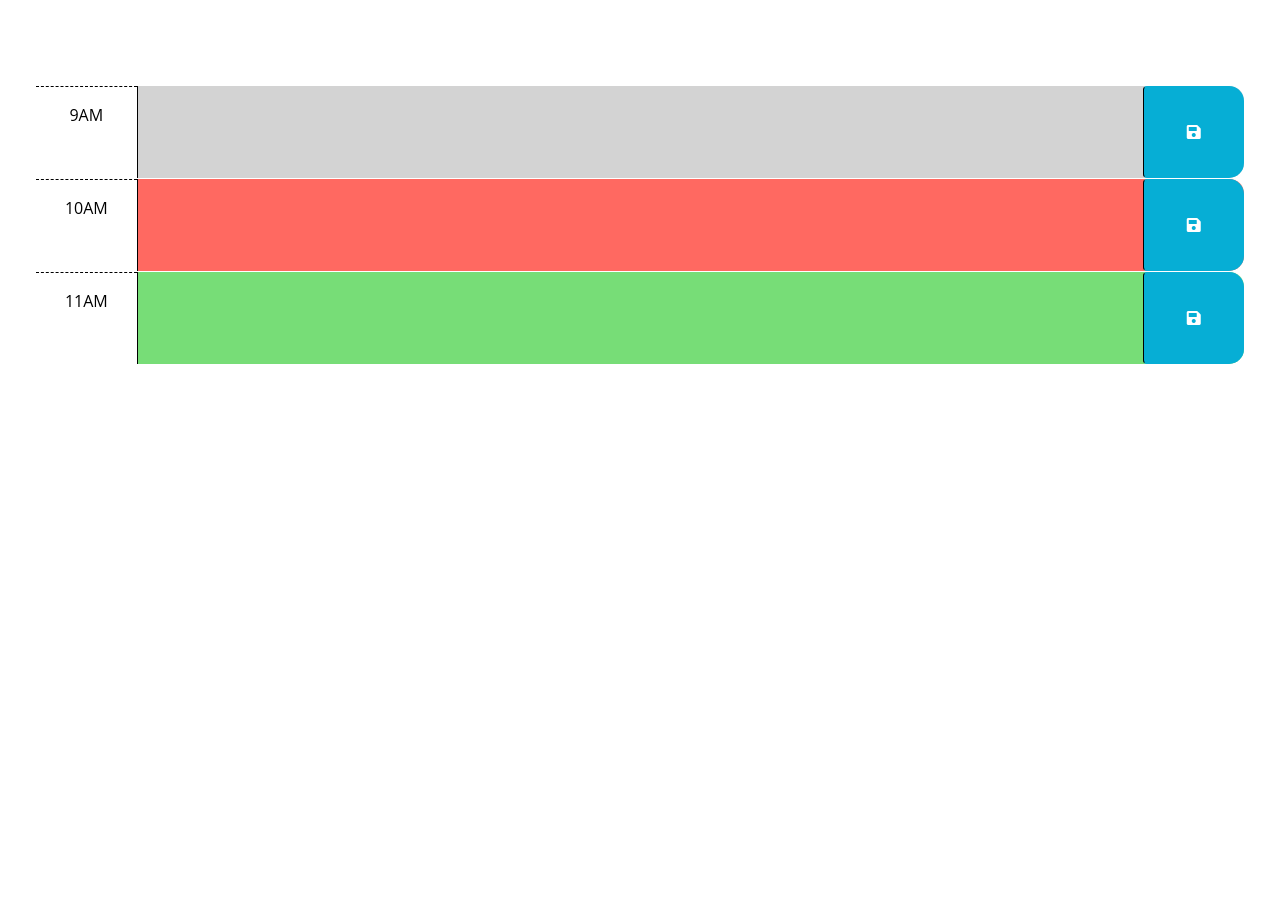
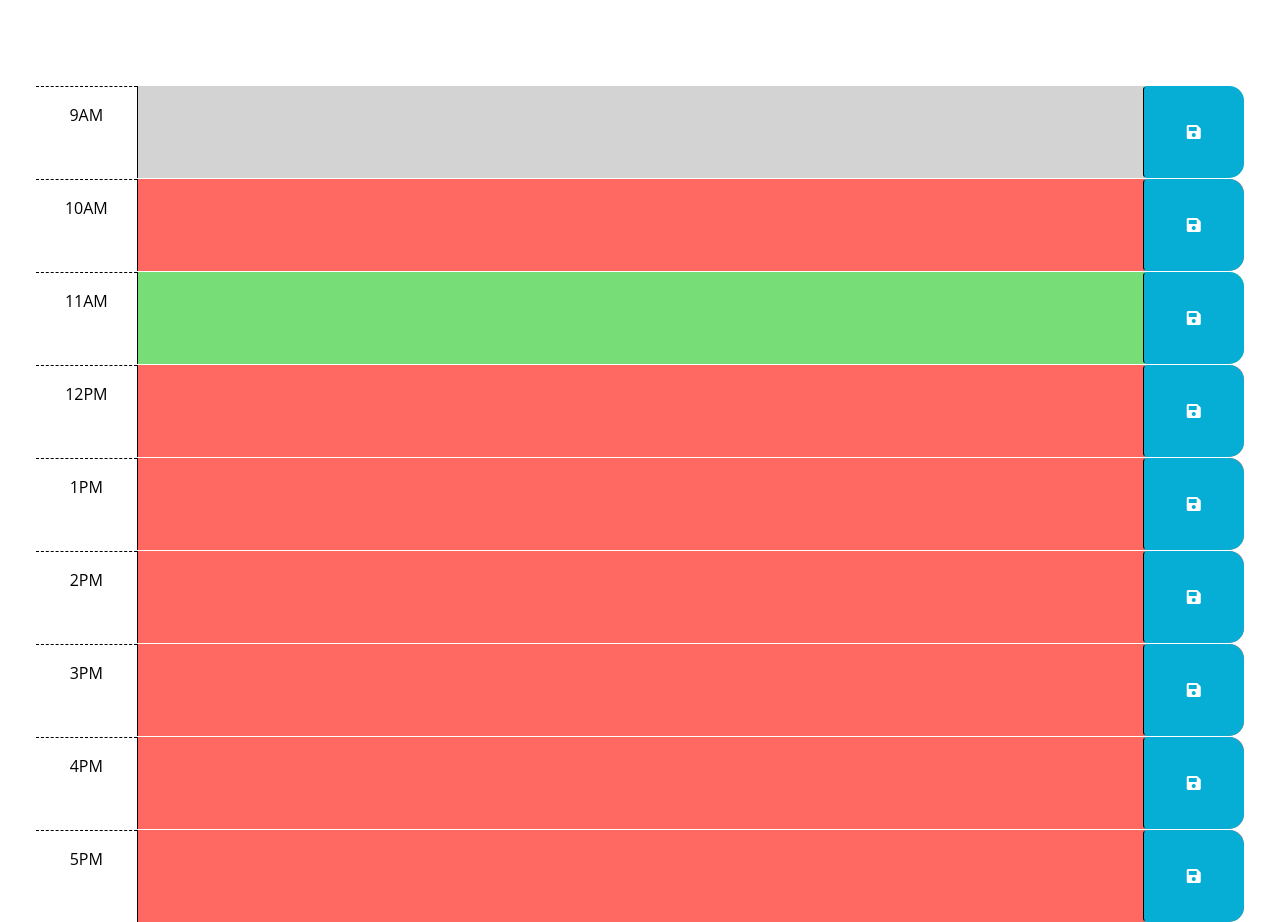
Before and after one commit to andreaginn/Work-Day-Scheduler, a plain HTML site: page index.html in a window 1280 px wide. Shown: the part 166-1088 px from the top of the page. Before the commit the page ends 800 px from the top, so only its background shows below. Drawn offline with nearby package versions, Linux system fonts and the light colour scheme.

Commit message:
added remaining workday hours

```diff
--- a/index.html
+++ b/index.html
@@ -1,25 +1,15 @@
 <!DOCTYPE html>
 <html lang="en">
+
 <head>
   <meta charset="UTF-8" />
   <meta name="viewport" content="width=device-width, initial-scale=1.0" />
   <meta http-equiv="X-UA-Compatible" content="ie=edge" />
-    <link
-      href="https://cdn.jsdelivr.net/npm/bootstrap@5.1.3/dist/css/bootstrap.min.css"
-      rel="stylesheet"
-      integrity="sha384-1BmE4kWBq78iYhFldvKuhfTAU6auU8tT94WrHftjDbrCEXSU1oBoqyl2QvZ6jIW3"
-      crossorigin="anonymous"
-    />
-    <link
-      rel="stylesheet"
-      href="https://use.fontawesome.com/releases/v5.8.1/css/all.css"
-      integrity="sha384-50oBUHEmvpQ+1lW4y57PTFmhCaXp0ML5d60M1M7uH2+nqUivzIebhndOJK28anvf"
-      crossorigin="anonymous"
-    />
-    <link
-      href="https://fonts.googleapis.com/css2?family=Fira+Sans:wght@400;700&display=swap"
-      rel="stylesheet"
-    />
+  <link href="https://cdn.jsdelivr.net/npm/bootstrap@5.1.3/dist/css/bootstrap.min.css" rel="stylesheet"
+    integrity="sha384-1BmE4kWBq78iYhFldvKuhfTAU6auU8tT94WrHftjDbrCEXSU1oBoqyl2QvZ6jIW3" crossorigin="anonymous" />
+  <link rel="stylesheet" href="https://use.fontawesome.com/releases/v5.8.1/css/all.css"
+    integrity="sha384-50oBUHEmvpQ+1lW4y57PTFmhCaXp0ML5d60M1M7uH2+nqUivzIebhndOJK28anvf" crossorigin="anonymous" />
+  <link href="https://fonts.googleapis.com/css2?family=Fira+Sans:wght@400;700&display=swap" rel="stylesheet" />
   <link rel="stylesheet" href="style.css" />
   <title>Work Day Scheduler</title>
 </head>
@@ -67,13 +57,65 @@
         <i class="fas fa-save" aria-hidden="true"></i>
       </button>
     </div>
+    <div id="hour-10" class="row time-block present">
+      <div class="col-2 col-md-1 hour text-center py-3">12PM</div>
+      <textarea class="col-8 col-md-10 description" rows="3"> </textarea>
+      <button class="btn saveBtn col-2 col-md-1" aria-label="save">
+        <i class="fas fa-save" aria-hidden="true"></i>
+      </button>
+    </div>
+
+    <div id="hour-10" class="row time-block present">
+      <div class="col-2 col-md-1 hour text-center py-3">1PM</div>
+      <textarea class="col-8 col-md-10 description" rows="3"> </textarea>
+      <button class="btn saveBtn col-2 col-md-1" aria-label="save">
+        <i class="fas fa-save" aria-hidden="true"></i>
+      </button>
+    </div>
+
+    <div id="hour-10" class="row time-block present">
+      <div class="col-2 col-md-1 hour text-center py-3">2PM</div>
+      <textarea class="col-8 col-md-10 description" rows="3"> </textarea>
+      <button class="btn saveBtn col-2 col-md-1" aria-label="save">
+        <i class="fas fa-save" aria-hidden="true"></i>
+      </button>
+    </div>
+
+    <div id="hour-10" class="row time-block present">
+      <div class="col-2 col-md-1 hour text-center py-3">3PM</div>
+      <textarea class="col-8 col-md-10 description" rows="3"> </textarea>
+      <button class="btn saveBtn col-2 col-md-1" aria-label="save">
+        <i class="fas fa-save" aria-hidden="true"></i>
+      </button>
+    </div>
+
+
+    <div id="hour-10" class="row time-block present">
+      <div class="col-2 col-md-1 hour text-center py-3">4PM</div>
+      <textarea class="col-8 col-md-10 description" rows="3"> </textarea>
+      <button class="btn saveBtn col-2 col-md-1" aria-label="save">
+        <i class="fas fa-save" aria-hidden="true"></i>
+      </button>
+    </div>
+
+
+    <div id="hour-10" class="row time-block present">
+      <div class="col-2 col-md-1 hour text-center py-3">5PM</div>
+      <textarea class="col-8 col-md-10 description" rows="3"> </textarea>
+      <button class="btn saveBtn col-2 col-md-1" aria-label="save">
+        <i class="fas fa-save" aria-hidden="true"></i>
+      </button>
+    </div>
+
+
+
   </div>
 
   <script src="https://cdnjs.cloudflare.com/ajax/libs/jquery/3.2.1/jquery.min.js"></script>
   <script src="https://cdn.jsdelivr.net/npm/dayjs@1.11.3/dayjs.min.js"
-    integrity="sha256-iu/zLUB+QgISXBLCW/mcDi/rnf4m4uEDO0wauy76x7U="
-    crossorigin="anonymous"></script>
+    integrity="sha256-iu/zLUB+QgISXBLCW/mcDi/rnf4m4uEDO0wauy76x7U=" crossorigin="anonymous"></script>
 
   <script src="script.js"></script>
 </body>
+
 </html>
```
Also changed, not shown: script.js (+16 -0 lines), 1 other file. Lines whose indentation alone changed are shown as unchanged.
